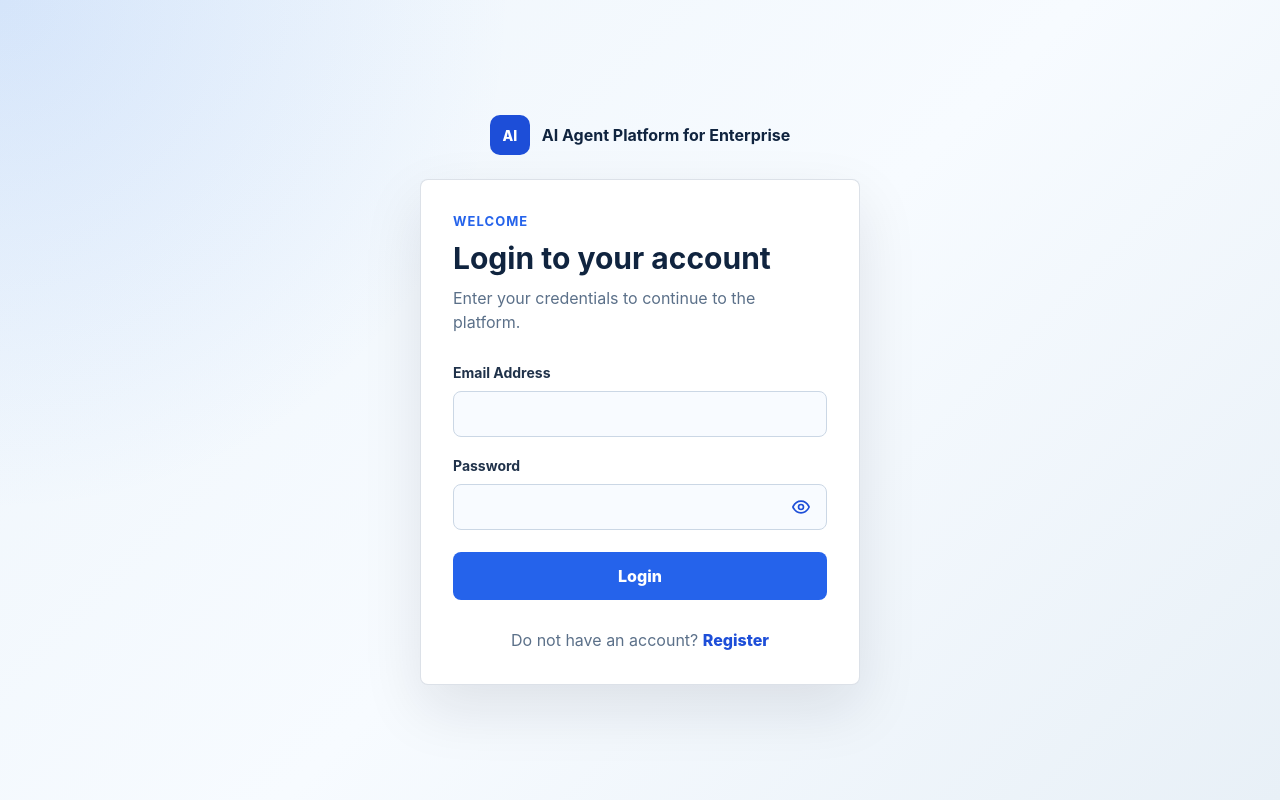
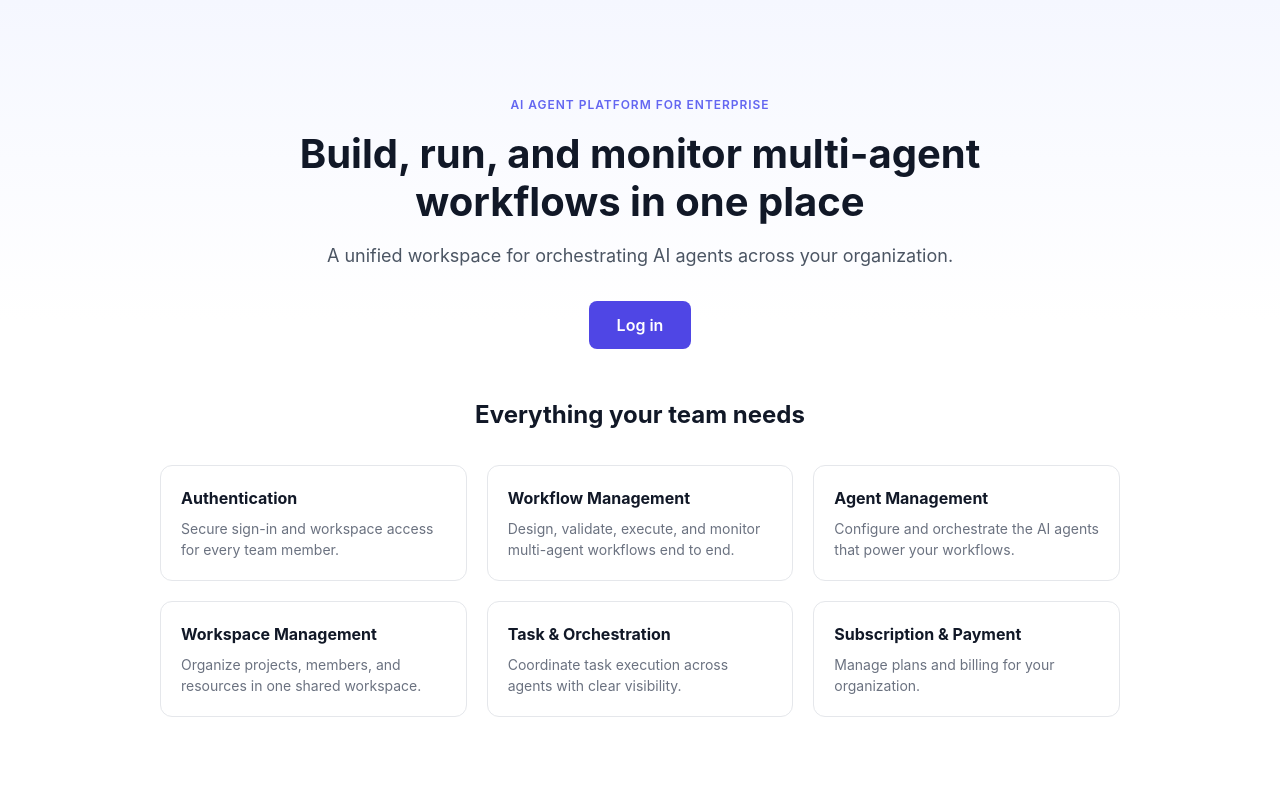
Before and after one commit to phhaifit/2023_21_introduction_to_software_engineering_2, a React (Vite) app in the folder apps/frontend/: page / in a window 1280 px wide. Before the commit this address led to /login. Built offline with nearby package versions, Linux system fonts and the light colour scheme.

Commit message:
feat(landing): add public landing page with feature overview

```diff
--- a/apps/frontend/src/app/router.tsx
+++ b/apps/frontend/src/app/router.tsx
@@ -1,13 +1,11 @@
 import { Navigate, RouterProvider, createBrowserRouter } from "react-router-dom";
 
 import { authenticationRoutes } from "../features/authentication/routes/authentication.routes";
+import { landingRoutes } from "../features/landing/routes/landing.routes";
 import { workflowRoutes } from "../features/workflow/routes/workflow.routes";
 
 const router = createBrowserRouter([
-  {
-    path: "/",
-    element: <Navigate to="/login" replace />
-  },
+  ...landingRoutes,
   ...authenticationRoutes,
   ...workflowRoutes
 ]);
--- /dev/null
+++ b/apps/frontend/src/features/landing/pages/LandingPage.tsx
@@ -0,0 +1,61 @@
+import { Link } from "react-router-dom";
+
+import "../styles/landing.css";
+
+const FEATURES = [
+  {
+    title: "Authentication",
+    description: "Secure sign-in and workspace access for every team member."
+  },
+  {
+    title: "Workflow Management",
+    description: "Design, validate, execute, and monitor multi-agent workflows end to end."
+  },
+  {
+    title: "Agent Management",
+    description: "Configure and orchestrate the AI agents that power your workflows."
+  },
+  {
+    title: "Workspace Management",
+    description: "Organize projects, members, and resources in one shared workspace."
+  },
+  {
+    title: "Task & Orchestration",
+    description: "Coordinate task execution across agents with clear visibility."
+  },
+  {
+    title: "Subscription & Payment",
+    description: "Manage plans and billing for your organization."
+  }
+];
+
+export function LandingPage() {
+  return (
+    <div className="landing-page">
+      <header className="landing-hero">
+        <p className="landing-eyebrow">AI Agent Platform for Enterprise</p>
+        <h1>Build, run, and monitor multi-agent workflows in one place</h1>
+        <p className="landing-subtitle">
+          A unified workspace for orchestrating AI agents across your organization.
+        </p>
+        <div className="landing-actions">
+          <Link to="/login" className="landing-cta-primary">
+            Log in
+          </Link>
+        </div>
+      </header>
+
+      <section className="landing-features">
+        <h2>Everything your team needs</h2>
+        <div className="landing-feature-grid">
+          {FEATURES.map((feature) => (
+            <article key={feature.title} className="landing-feature-card">
+              <h3>{feature.title}</h3>
+              <p>{feature.description}</p>
+            </article>
+          ))}
+        </div>
+      </section>
+    </div>
+  );
+}
--- /dev/null
+++ b/apps/frontend/src/features/landing/routes/landing.routes.tsx
@@ -0,0 +1,10 @@
+import type { RouteObject } from "react-router-dom";
+
+import { LandingPage } from "../pages/LandingPage";
+
+export const landingRoutes: RouteObject[] = [
+  {
+    path: "/",
+    element: <LandingPage />
+  }
+];
--- /dev/null
+++ b/apps/frontend/src/features/landing/styles/landing.css
@@ -0,0 +1,94 @@
+.landing-page {
+  min-height: 100vh;
+  display: flex;
+  flex-direction: column;
+  align-items: center;
+  background: linear-gradient(180deg, #f5f7ff 0%, #ffffff 40%);
+  padding: 0 24px 64px;
+}
+
+.landing-hero {
+  max-width: 720px;
+  text-align: center;
+  padding: 96px 0 48px;
+}
+
+.landing-eyebrow {
+  text-transform: uppercase;
+  letter-spacing: 0.08em;
+  font-size: 12px;
+  font-weight: 600;
+  color: #6366f1;
+  margin: 0 0 16px;
+}
+
+.landing-hero h1 {
+  font-size: 40px;
+  line-height: 1.2;
+  margin: 0 0 16px;
+  color: #111827;
+}
+
+.landing-subtitle {
+  font-size: 18px;
+  color: #4b5563;
+  margin: 0 0 32px;
+}
+
+.landing-actions {
+  display: flex;
+  justify-content: center;
+  gap: 12px;
+}
+
+.landing-cta-primary {
+  display: inline-block;
+  padding: 12px 28px;
+  border-radius: 8px;
+  background: #4f46e5;
+  color: #ffffff;
+  font-weight: 600;
+  text-decoration: none;
+}
+
+.landing-cta-primary:hover {
+  background: #4338ca;
+}
+
+.landing-features {
+  max-width: 960px;
+  width: 100%;
+}
+
+.landing-features h2 {
+  text-align: center;
+  font-size: 24px;
+  color: #111827;
+  margin: 0 0 32px;
+}
+
+.landing-feature-grid {
+  display: grid;
+  grid-template-columns: repeat(auto-fit, minmax(240px, 1fr));
+  gap: 20px;
+}
+
+.landing-feature-card {
+  background: #ffffff;
+  border: 1px solid #e5e7eb;
+  border-radius: 12px;
+  padding: 20px;
+}
+
+.landing-feature-card h3 {
+  margin: 0 0 8px;
+  font-size: 16px;
+  color: #111827;
+}
+
+.landing-feature-card p {
+  margin: 0;
+  font-size: 14px;
+  color: #6b7280;
+  line-height: 1.5;
+}
```
